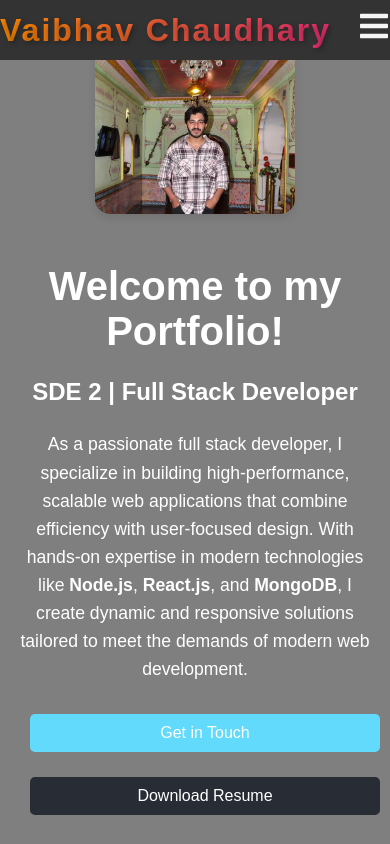
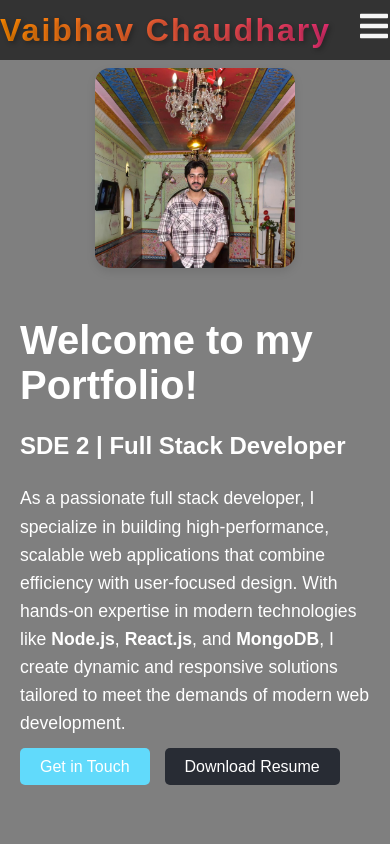
Before and after one commit to VaibhavCse/my-portfolio, a React (Create React App) app: page / in a window 390 px wide. Shown: the top 844 px of the page. Built offline with nearby package versions, Linux system fonts and the light colour scheme.

Commit message:
home page changes

```diff
--- a/src/components/Home.css
+++ b/src/components/Home.css
@@ -2,13 +2,13 @@
   display: flex;
   align-items: center;
   justify-content: center;
-  height: 100vh;
+  height: 100vh; /* Keep this to full viewport height */
   position: relative;
   padding: 0 20px;
   overflow: hidden;
 }
 
-/* Optional: Add an overlay to darken/lighten the background */
+/* Overlay for background */
 .home-section::before {
   content: '';
   position: absolute;
@@ -16,8 +16,8 @@
   left: 0;
   width: 100%;
   height: 100%;
-  background-color: rgba(0, 0, 0, 0.5); /* Adjust opacity and color here */
-  z-index: 1; /* Keeps the overlay behind the content */
+  background-color: rgba(0, 0, 0, 0.5);
+  z-index: 1;
 }
 
 .home-container {
@@ -27,7 +27,7 @@
   align-items: center;
   justify-content: space-between;
   gap: 50px;
-  z-index: 2; /* Ensures the content is above the overlay */
+  z-index: 2;
 }
 
 .home-left {
@@ -39,7 +39,7 @@
 
 .profile-img {
   width: 350px;
-  height: 350px;
+  height: 350px; /* Ensure a square aspect ratio */
   object-fit: cover;
   border-radius: 15px;
   box-shadow: 0 4px 10px rgba(0, 0, 0, 0.1);
@@ -47,7 +47,8 @@
 
 .home-right {
   flex: 1;
-  color: #fff; /* Adjust text color to ensure readability against the background */
+  color: #fff;
+  text-align: left; /* Align text to the left for better readability */
 }
 
 .home-right h1 {
@@ -76,8 +77,7 @@
   border: none;
   border-radius: 5px;
   text-decoration: none;
-  margin: 10px 10px; /* Added margin to ensure buttons have vertical spacing */
-  display: inline-block;
+  margin-right: 15px;
   transition: background-color 0.3s ease;
 }
 
@@ -91,16 +91,6 @@
 
 .resume-btn:hover {
   background-color: #000;
-}
-
-/* Particles styling */
-.particles-bg {
-  position: absolute;
-  top: 0;
-  left: 0;
-  width: 100%;
-  height: 100%;
-  z-index: 0; /* Make sure it's behind your content */
 }
 
 /* Responsive styles */
@@ -130,7 +120,5 @@
   .btn {
     font-size: 1rem;
     padding: 10px 20px;
-    width: 100%; /* Make buttons full width on smaller screens */
-    margin-bottom: 15px; /* Add spacing between buttons */
   }
 }
```
